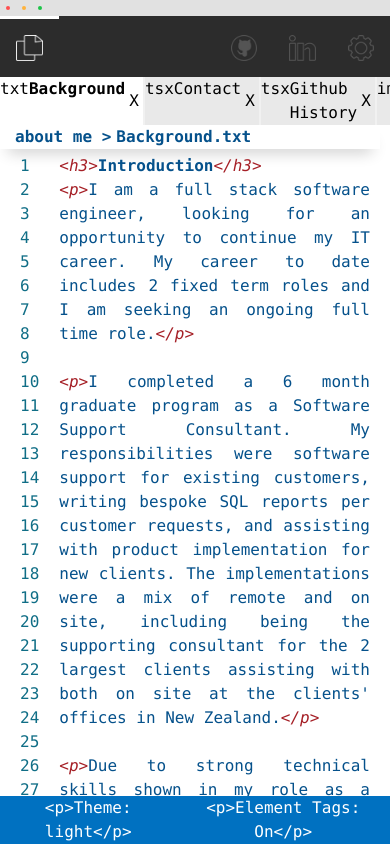
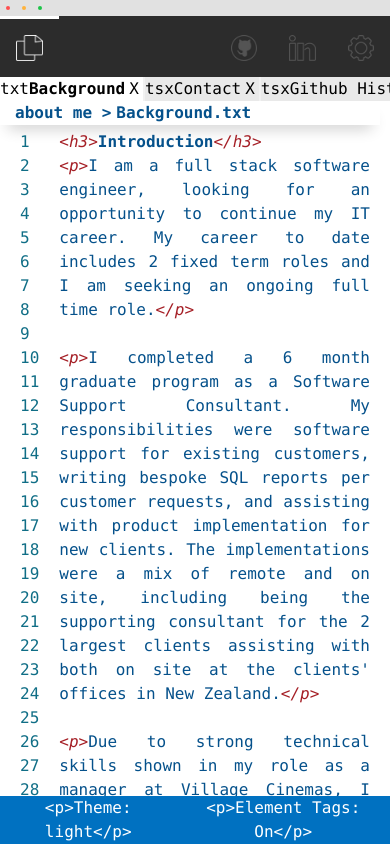
Before and after one commit to cammando016/2026-portfolio, a Next.js app in the folder 2026-portfolio/: page /about-me in a window 390 px wide. Built offline with nearby package versions, Linux system fonts and the light colour scheme; no server answers.

Commit message:
Layout fixes to keep icons and files from shrinking, allow content scrolling on mobile layout

```diff
--- a/2026-portfolio/components/CodeFileNameTab.tsx
+++ b/2026-portfolio/components/CodeFileNameTab.tsx
@@ -16,7 +16,6 @@ interface Props {
 export default function CodeFileNameTab(props: Props) {
     const closeFile = useCurrentFileDataStore(state => state.closeFile);
     const updateQuarterActiveFile = useCurrentFileDataStore(state => state.updateQuarterActiveFile);
-    const activeQuarter = useCurrentFileDataStore(state => state.activeScreenQuarter);
 
     const handleDragStart = (e: React.DragEvent<HTMLDivElement>) => {
         e.dataTransfer.setData('text/plain', props.fileKey);
@@ -27,7 +26,7 @@ export default function CodeFileNameTab(props: Props) {
         <div draggable={!props.isOnMobile} onDragStart={handleDragStart} className={`${globalStyles.rowFlex} ${styles.fileName} ${props.activeFileInQuarter ? styles.fileNameActive : styles.fileNameInactive}`}>
             <div className={`${globalStyles.rowFlex}`} onClick={() => updateQuarterActiveFile(props.fileKey)} >
                 <p className={`${styles.paddingSides}`}>{props.fileExtension}</p>
-                <p style={{fontWeight: props.activeFileInQuarter ? 'bold' : ''}} className={`${styles.paddingSides}`}>{props.fileName}</p>
+                <p style={{fontWeight: props.activeFileInQuarter ? 'bold' : '', flexGrow: 1}} className={`${styles.paddingSides}`}>{props.fileName}</p>
             </div>
             <button className={`${globalStyles.hover} ${styles.closeFileButton}`} onClick={() => closeFile(props.fileKey)}>X</button>
         </div>
--- a/2026-portfolio/styles/codeFile.module.scss
+++ b/2026-portfolio/styles/codeFile.module.scss
@@ -22,11 +22,13 @@
     display: flex;
     flex-shrink: 0;
     gap: 2px;
+    overflow-x: auto;
 }
 
 .fileName {
     padding: 4 10;
-    width: max-content;
+    min-width: fit-content;
+    max-height: fit-content;
     color: var(--fileTabText);
 }
 
--- a/2026-portfolio/styles/home-layout.module.scss
+++ b/2026-portfolio/styles/home-layout.module.scss
@@ -23,7 +23,7 @@ html, body {
 
 .iconsPane {
     background-color: var(--iconBackground);
-    width: 5%;
+    width: 75px;
     flex-shrink: 0;
     display: flex;
     flex-direction: column;
@@ -53,7 +53,7 @@ html, body {
 
 .filesPane {
     background-color: var(--filesBackground);
-    width: 15%;
+    width: max-content;
     flex-shrink: 0;
     overflow-y: auto;
 }
@@ -128,10 +128,12 @@ html, body {
 
 .linkText {
     color: var(--linkText);
+    white-space: nowrap;
 }
 
 .fileButton {
     padding-left: 5px;
+    white-space: nowrap;
 }
 
 .focusedFile {
@@ -150,7 +152,8 @@ html, body {
 
 @media (max-width: 768px) {
     .homeContainer {
-        display: block;
+        display: flex;
+        flex-direction: column;
     }
 
     .filesPane {
@@ -159,7 +162,8 @@ html, body {
 
     .iconsPane {
         flex-direction: row;
-        flex: 1;
+        flex: 0 0 auto;
+        width: 100%;
     }
 
     .iconContainer {
@@ -176,8 +180,10 @@ html, body {
         border-left: none;
     }
 
-    .homeContainer > :last-child, .iconsPane {
+    .homeContainer > :last-child {
         width: 100%;
+        flex: 1;
+        min-height: 0;
     }
 
     .contentDesktop {
```
